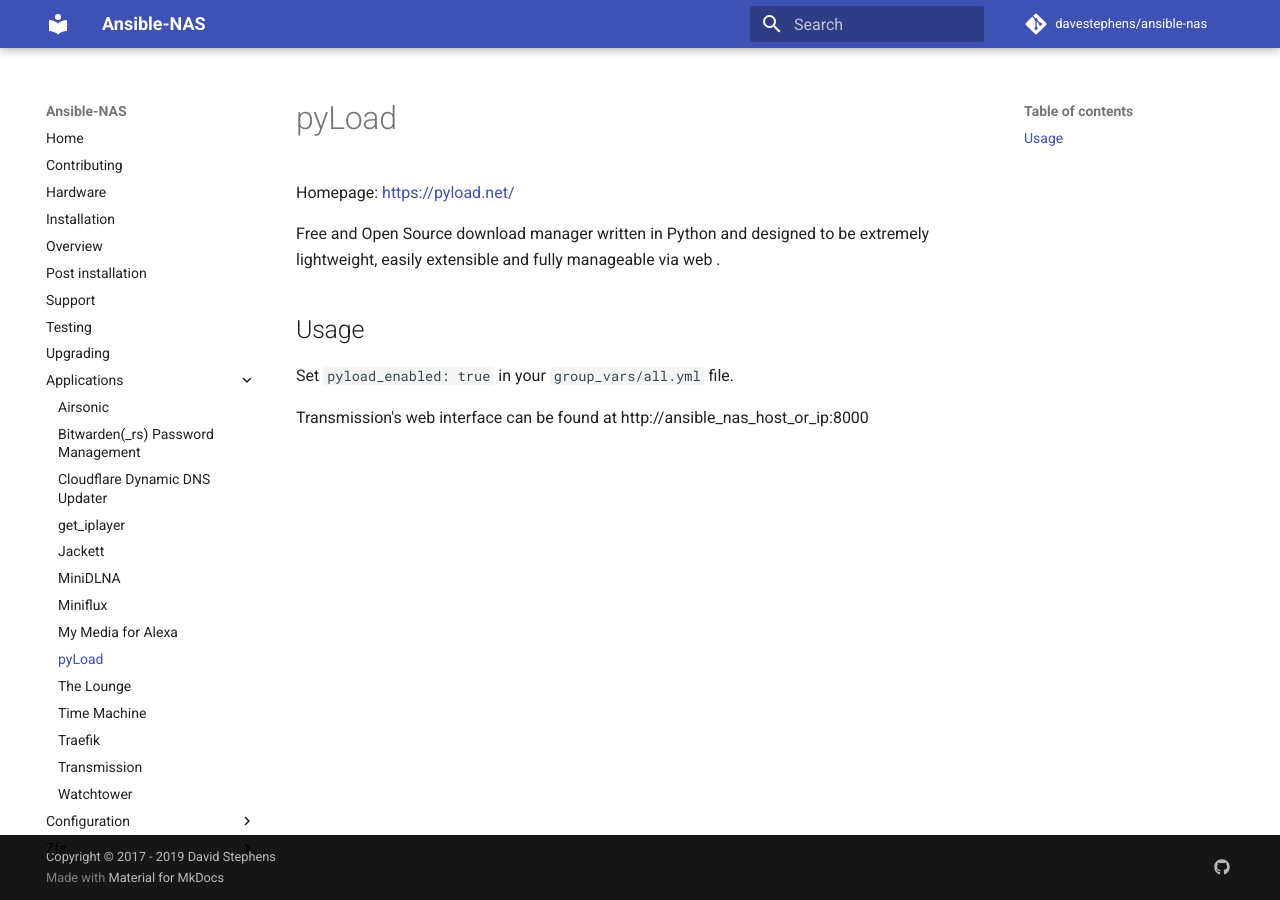
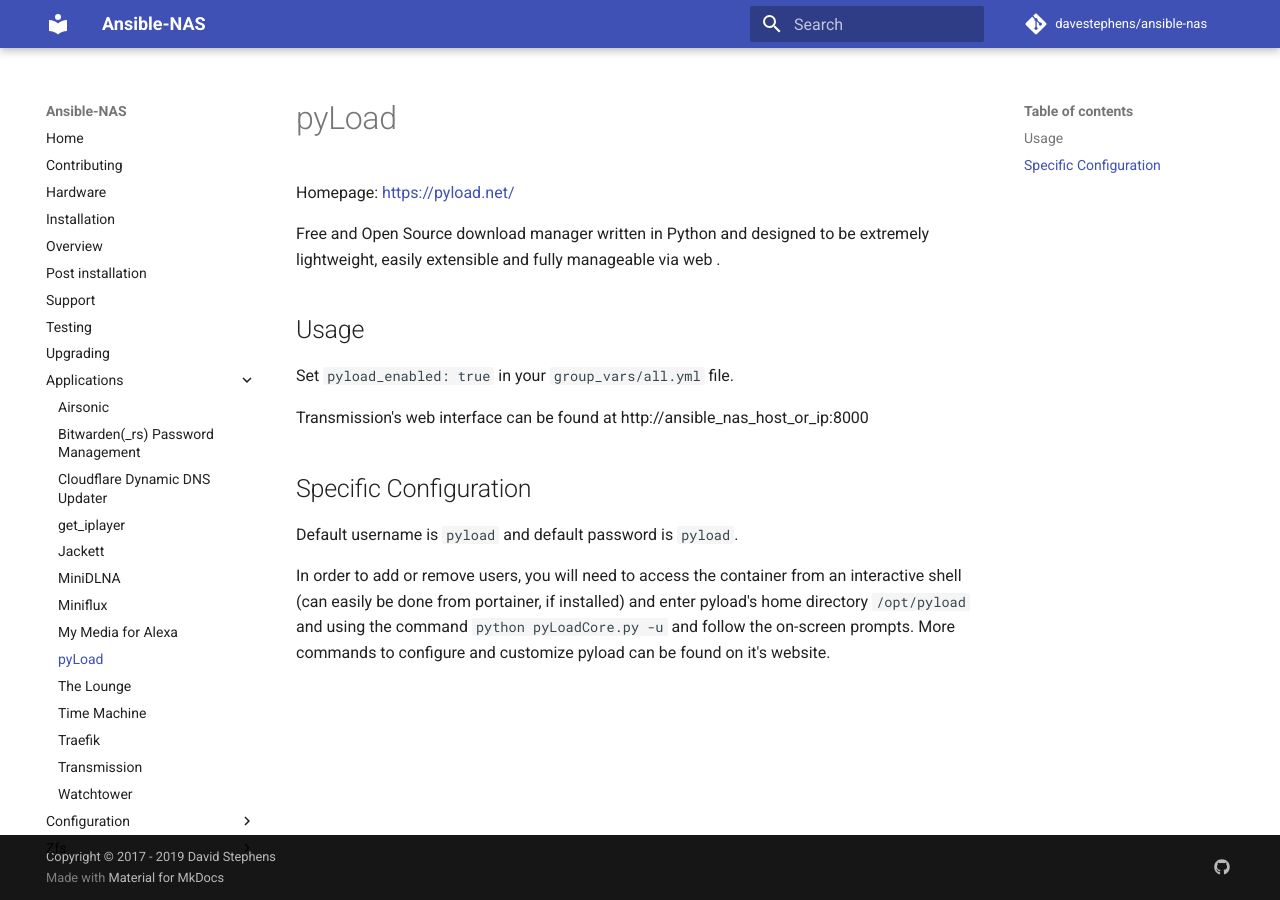
Before and after one commit to davestephens/ansible-nas, an MkDocs documentation site: the page built from docs/applications/pyload.md, in a window 1280 px wide. Built offline with MkDocs 1.6.1 and Material for MkDocs 9.7.7, drawn with Linux system fonts in a browser that asks for light colours; comment, search, counter and statistics services are not loaded.

Commit message:
pyload specific configuration updated

```diff
--- a/docs/applications/pyload.md
+++ b/docs/applications/pyload.md
@@ -9,3 +9,9 @@ Free and Open Source download manager written in Python and designed to be extre
 Set `pyload_enabled: true` in your `group_vars/all.yml` file.
 
 Transmission's web interface can be found at http://ansible_nas_host_or_ip:8000
+
+## Specific Configuration
+
+Default username is `pyload` and default password is `pyload`.
+
+In order to add or remove users, you will need to access the container from an interactive shell (can easily be done from portainer, if installed) and enter pyload's home directory `/opt/pyload` and using the command `python pyLoadCore.py -u` and follow the on-screen prompts. More commands to configure and customize pyload can be found on it's website.
```
